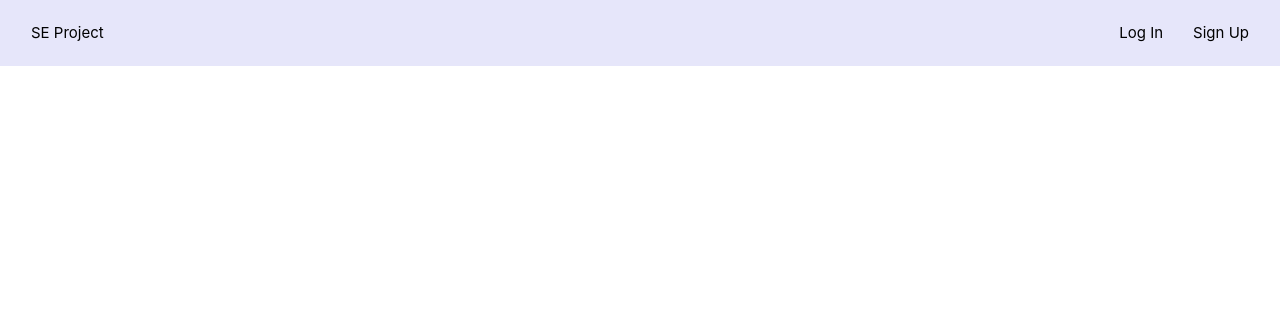
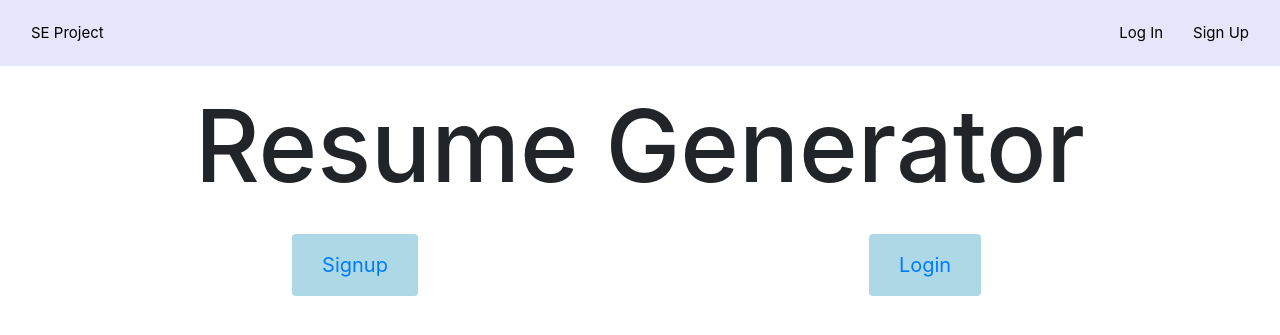
Before and after one commit to yebra06/seProject, a Django app: page / in a window 1280 px wide. Shown: the top 335 px of the page. Run offline with Django 3.2, Linux system fonts and the light colour scheme; some libraries are stand-ins or nearby versions.

Commit message:
Push before progress report.

```diff
--- a/accounts/views.py
+++ b/accounts/views.py
@@ -5,6 +5,7 @@ from django.contrib.auth.decorators import login_required
 from django.shortcuts import redirect, render
 
 from .forms import LoginForm, SignupForm, UserForm
+from resumes.models import Resume
 
 
 def index(request):
@@ -46,7 +47,11 @@ def user_signup(request):
 
 @login_required
 def user_profile(request):
-    return render(request, 'user-profile.html', {'fullname': request.user.get_full_name() or 'User Profile'})
+    resume = Resume.objects.get(user=request.user) if Resume.objects.filter(user=request.user).exists() else None
+    return render(request, 'user-profile.html', {
+        'fullname': request.user.get_full_name() or 'User',
+        'resume': resume
+    })
 
 
 @login_required
--- a/templates/index.html
+++ b/templates/index.html
@@ -2,6 +2,12 @@
 {% load staticfiles %}
 
 {% block content %}
+	<style>
+		button.btn {
+			color: white;
+			background-color: lightblue;
+		}
+	</style>
 	<div class="container" style="text-align: center;">
 		{% if request.user.is_authenticated %}
 			<div class="row justify-content-center">
@@ -12,6 +18,24 @@
 					<a href="{% url 'resume-builder' %}">Resume Builder</a>
 				</div>
 			</div>
+		{% else %}
+			<div class="row justify-content-center">
+				<div class="col">
+					<h1 style="font-size: 100px; margin-top: 20px;">Resume Generator</h1>
+				</div>
+			</div>
+			<div class="row" style="margin-top: 20px;">
+				<div class="col-lg-6">
+					<button class="btn">
+						<a class="btn btn-lg" href="{% url 'signup' %}">Signup</a>
+					</button>
+				</div>
+				<div class="col-lg-6">
+					<button class="btn">
+						<a class="btn btn-lg" href="{% url 'login' %}">Login</a>
+					</button>
+				</div>
+			</div>
 		{% endif %}
 	</div>
 {% endblock %}
--- a/templates/user-profile.html
+++ b/templates/user-profile.html
@@ -8,6 +8,9 @@
 				<h1>Hello, {{ fullname }}</h1>
 				<a href="{% url 'user-info'  %}">Edit Profile</a>
 				<a href="{% url 'resume-builder'  %}">Create a Resume</a>
+				{% if resume is not None %}
+					<a href="{% url 'resume' pk=request.user.id %}">Build Resume</a>
+				{% endif %}
 			</div>
 		</div>
 	</div>
```
Also changed, not shown: templates/resume-builder.html (+4 -4 lines).
